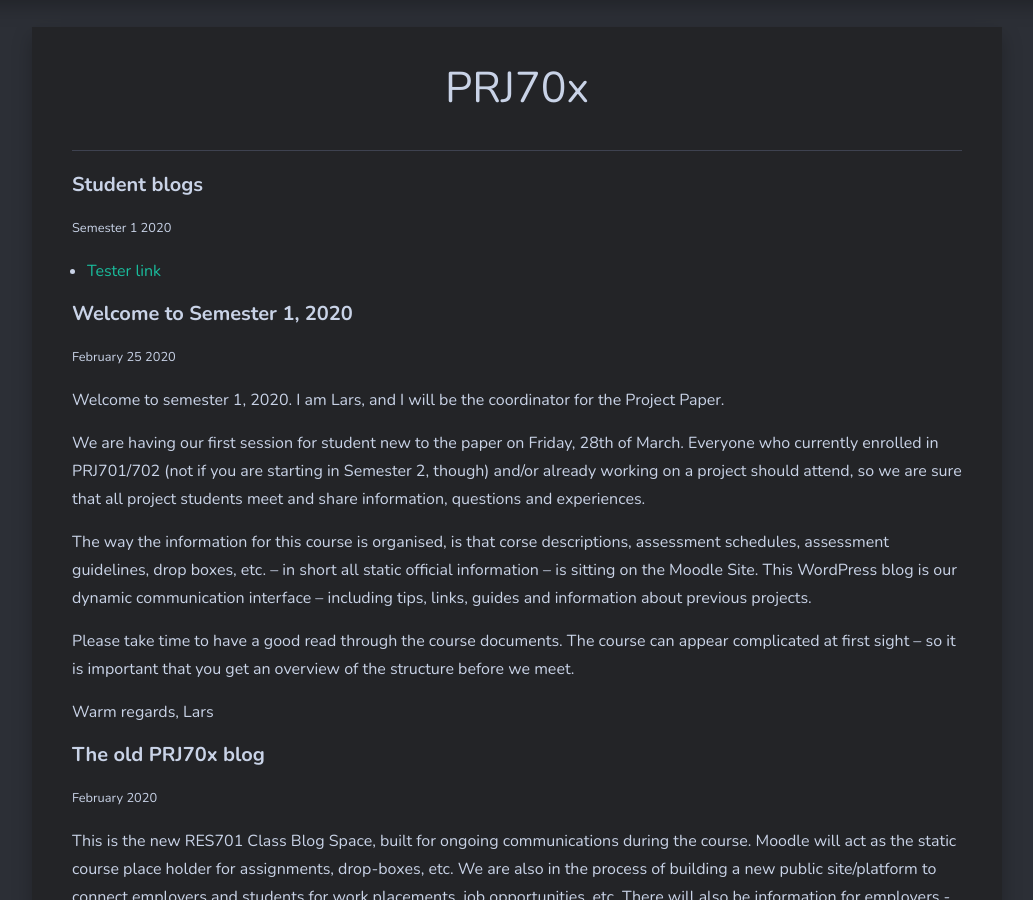
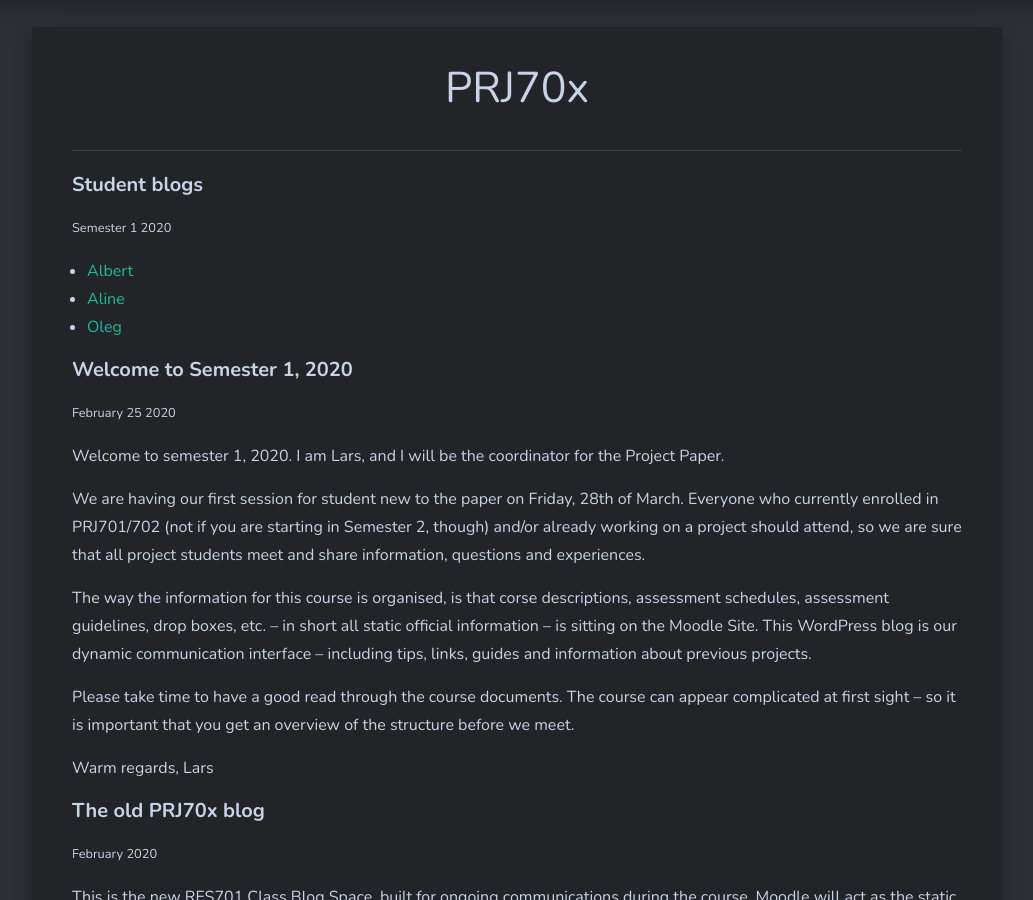
Before and after one commit to larsoliverdam/nmit, a Jekyll site: the page built from _pages/PRJ70x.md, in a window 1280 px wide and 900 px high, scrolled down 698 px. Shown: the whole window, without its empty margins (123-1156 px from the left). Built offline with Jekyll 4.4.1, drawn with Linux system fonts in a browser that asks for light colours; nearby versions of some CDN libraries; comment, search, counter and statistics services are not loaded.

Commit message:
add blogs

```diff
--- a/_pages/PRJ70x.md
+++ b/_pages/PRJ70x.md
@@ -8,7 +8,9 @@ image: 01.jpg
 #### Student blogs
 <small> Semester 1 2020</small>
 
-* [Tester link](https://nmitresearchmethods.wordpress.com/)
+* [Albert](https://labone.home.blog/category/prj702/)
+* [Aline](https://alinesproject.wordpress.com/category/prj701-702/)
+* [Oleg](https://sio2k.home.blog/prj701/)
 
 #### Welcome to Semester 1, 2020
 <small>February 25 2020</small>
```
Also changed, not shown: _pages/RES701.md (+4 -0 lines).
